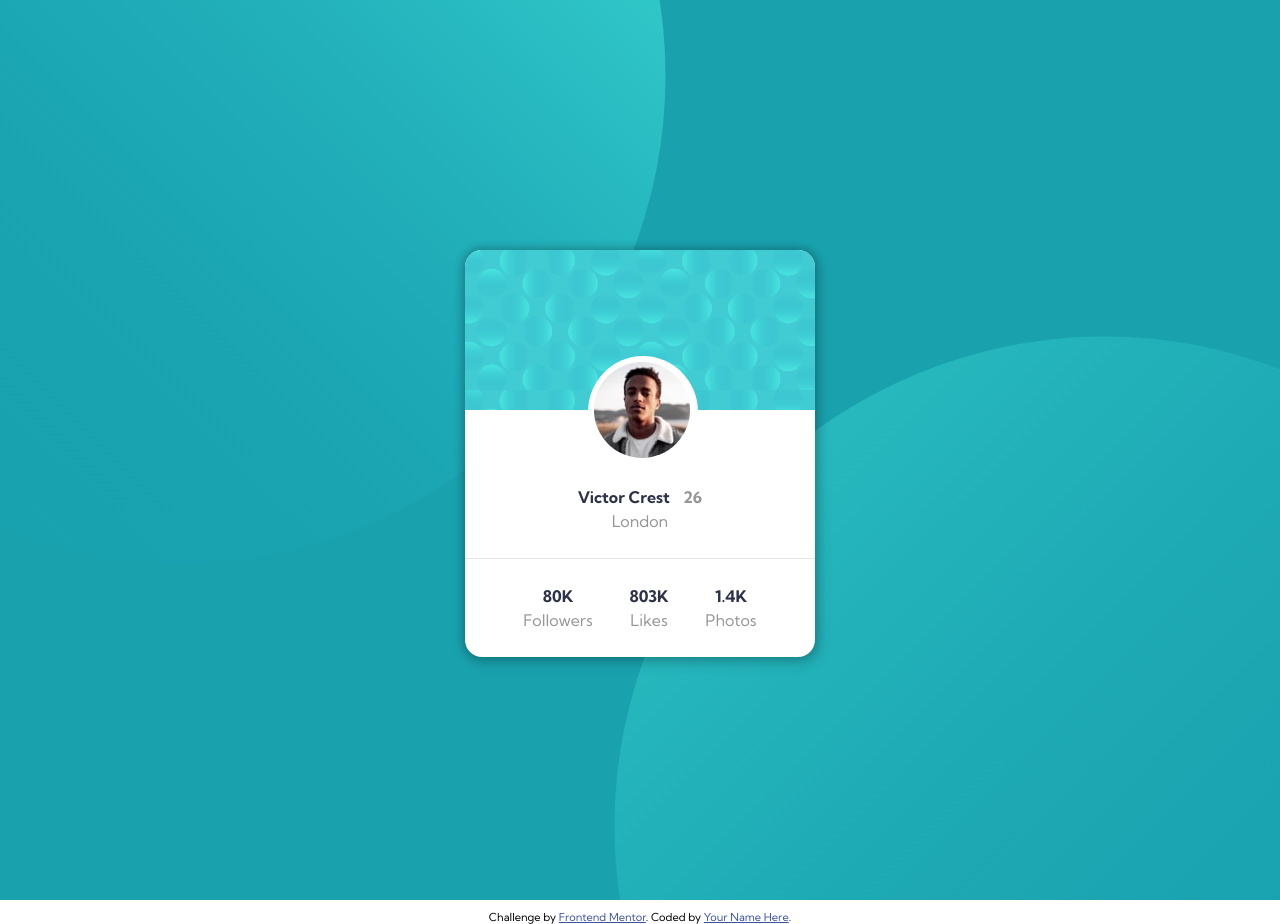
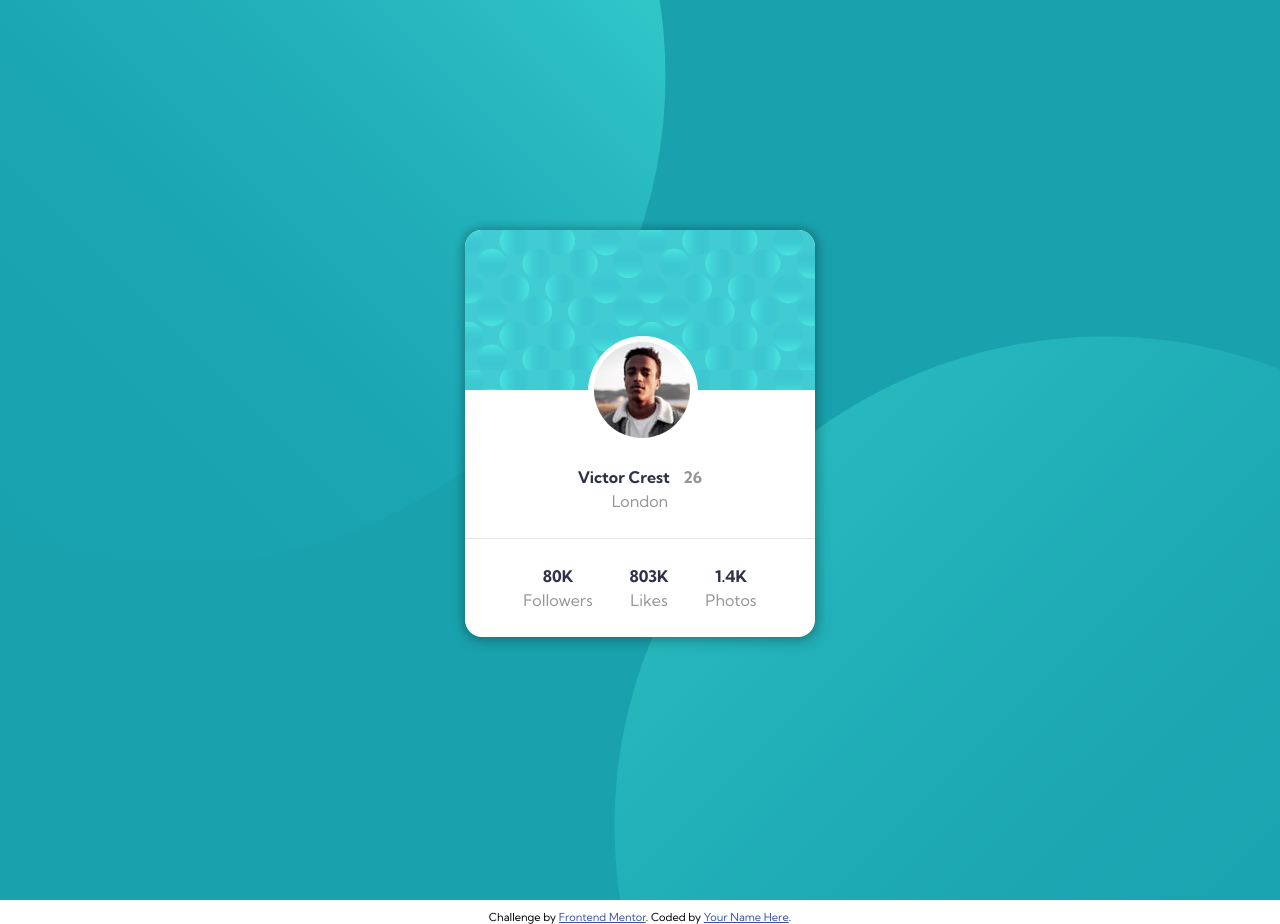
Before and after one commit to mosgizy/Profile-Card, a plain HTML site: page index.html in a window 1280 px wide. Drawn offline with Linux system fonts and the light colour scheme.

```diff
--- a/style.css
+++ b/style.css
@@ -35,7 +35,7 @@ h1{
     background-color: white;
     border-radius: 17px;
     position: relative;
-    top: 250px;
+    top: 230px;
 }
 
 .header{
```
